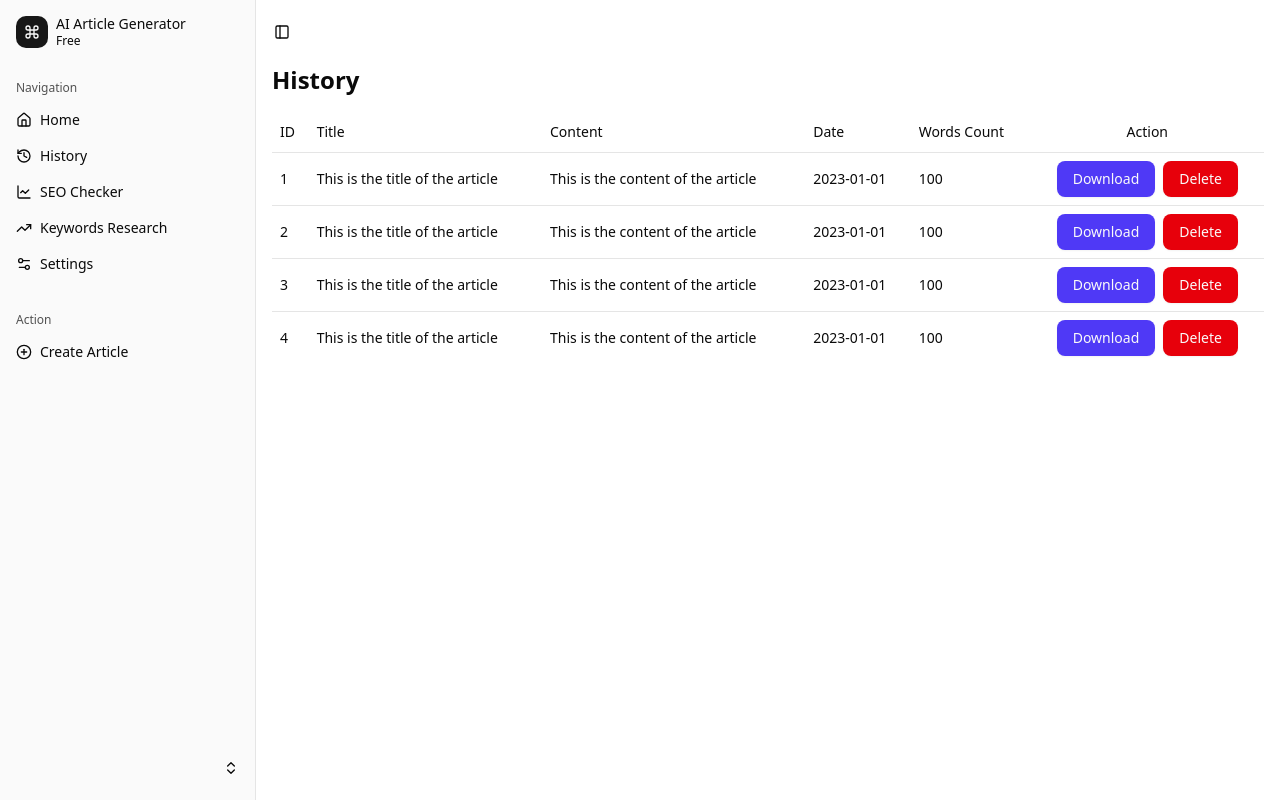
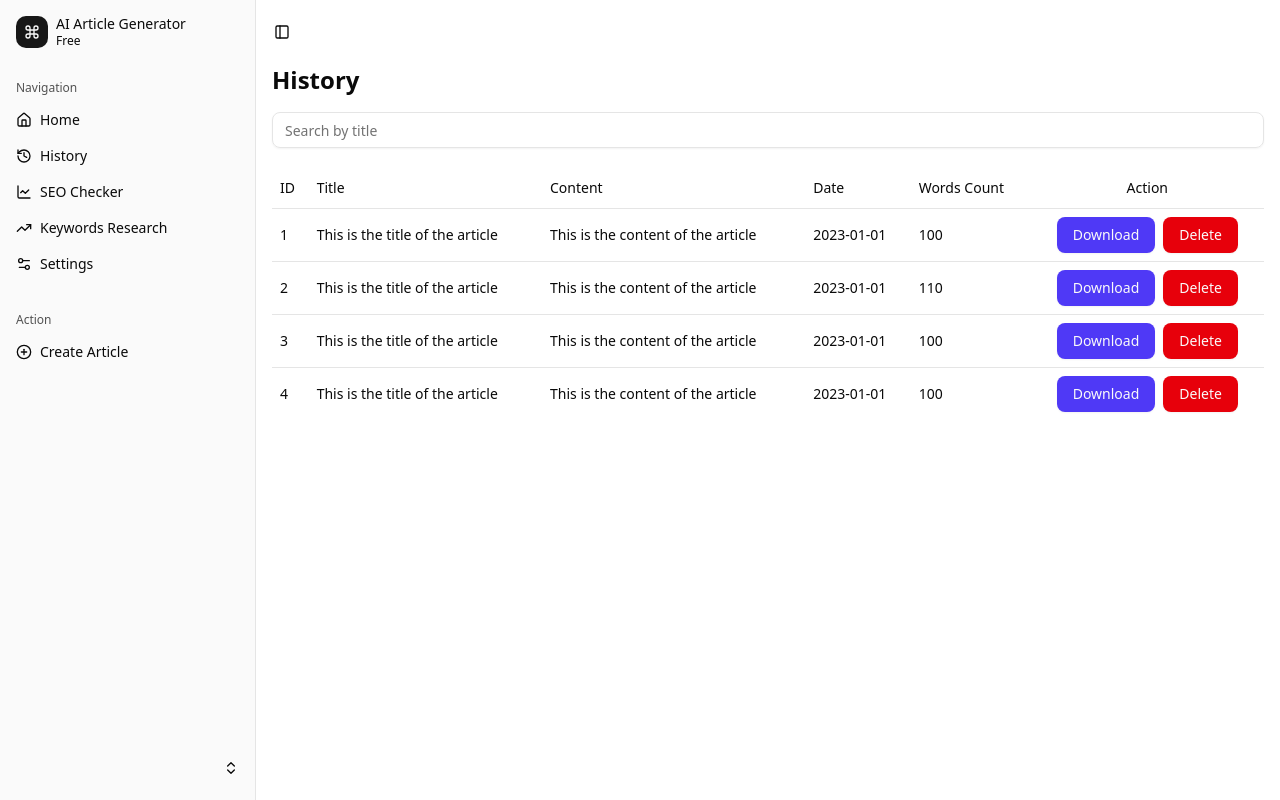
Before and after one commit to BizMavenHub/ai-articles-generated-app, a Next.js app: page /dashboard/history in a window 1280 px wide. Built offline with nearby package versions, Linux system fonts and the light colour scheme; no server answers.

Commit message:
completed filtering history

```diff
--- a/src/app/dashboard/history/page.jsx
+++ b/src/app/dashboard/history/page.jsx
@@ -1,88 +1,12 @@
-import {
-  Table,
-  TableBody,
-  TableCaption,
-  TableCell,
-  TableFooter,
-  TableHead,
-  TableHeader,
-  TableRow,
-} from "@/components/ui/table";
-
-import { Button } from "@/components/ui/button";
-
-const data = [
-  {
-    id: 1,
-    title: "This is the title of the article",
-    content: "This is the content of the article",
-    date: "2023-01-01",
-    wordsCount: 100,
-  },
-  {
-    id: 2,
-    title: "This is the title of the article",
-    content: "This is the content of the article",
-    date: "2023-01-01",
-    wordsCount: 100,
-  },
-  {
-    id: 3,
-    title: "This is the title of the article",
-    content: "This is the content of the article",
-    date: "2023-01-01",
-    wordsCount: 100,
-  },
-  {
-    id: 4,
-    title: "This is the title of the article",
-    content: "This is the content of the article",
-    date: "2023-01-01",
-    wordsCount: 100,
-  },
-];
+import HistoryComponent from "@/components/HistoryComponent";
 
 export default function Page() {
   return (
     <>
       <div className="flex flex-1 flex-col gap-4 p-4 pt-0">
         <h1 className="text-2xl font-semibold">History</h1>
-        <Table className="w-full">
-          <TableHeader>
-            <TableRow>
-              <TableHead className="">ID</TableHead>
-              <TableHead className="">Title</TableHead>
-              <TableHead className="">Content</TableHead>
-              <TableHead className="">Date</TableHead>
-              <TableHead className="">Words Count</TableHead>
-              <TableHead className="text-center">Action</TableHead>
-            </TableRow>
-          </TableHeader>
-          <TableBody>
-            {data.map((article) => {
-              return (
-                <TableRow key={article.id}>
-                  <TableCell className="font-medium">{article.id}</TableCell>
-                  <TableCell>{article.title}</TableCell>
-                  <TableCell>{article.content}</TableCell>
-                  <TableCell>{article.date}</TableCell>
-                  <TableCell>{article.wordsCount}</TableCell>
-                  <TableCell className="justify-center gap-2 flex">
-                    <Button
-                      variant="default"
-                      className="bg-indigo-600 hover:bg-indigo-700"
-                    >
-                      Download
-                    </Button>
-                    <Button className="bg-red-600 hover:bg-red-700">
-                      Delete
-                    </Button>
-                  </TableCell>
-                </TableRow>
-              );
-            })}
-          </TableBody>
-        </Table>
+
+        <HistoryComponent />
       </div>
     </>
   );
--- a/src/app/dashboard/page.jsx
+++ b/src/app/dashboard/page.jsx
@@ -37,9 +37,22 @@ export default function Page() {
       <div className="flex flex-1 flex-col gap-4 p-4 pt-0">
         <h1>Dashboard</h1>
         <div className="grid auto-rows-min gap-4 md:grid-cols-3">
-          <div className="aspect-video rounded-xl bg-muted/50" />
-          <div className="aspect-video rounded-xl bg-muted/50" />
-          <div className="aspect-video rounded-xl bg-muted/50" />
+          <div className="aspect-video rounded-xl bg-muted/50 p-4">
+            <div className="flex justify-between items-center gap-4">
+              <h2 className="text-2xl font-semibold">Total Articles</h2>
+              <img
+                src=""
+                alt="icon"
+                className="w-10 aspect-square bg-muted rounded-2xl"
+              />
+            </div>
+          </div>
+          <div className="aspect-video rounded-xl bg-muted/50 p-4">
+            <h2>Total Articles</h2>
+          </div>
+          <div className="aspect-video rounded-xl bg-muted/50 p-4">
+            <h2>Total Articles</h2>
+          </div>
         </div>
         <div className="min-h-[100vh] flex-1 rounded-xl bg-muted/50 md:min-h-min" />
       </div>
--- /dev/null
+++ b/src/components/HistoryComponent.jsx
@@ -0,0 +1,13 @@
+import React from "react";
+
+import HistorySearchInput from "./history_component/history_search_input";
+
+const HistoryComponent = () => {
+  return (
+    <div className="space-y-5">
+      <HistorySearchInput />
+    </div>
+  );
+};
+
+export default HistoryComponent;
--- /dev/null
+++ b/src/components/history_component/history_search_input.jsx
@@ -0,0 +1,23 @@
+"use client";
+
+import { useState } from "react";
+
+import { Input } from "@/components/ui/input";
+
+import { HistoryContext } from "@/context/historyContext";
+import HistoryTable from "@/components/history_component/history_table";
+
+export default function HistorySearchInput() {
+  const [searchInput, setSearchInput] = useState("");
+
+  return (
+    <HistoryContext.Provider value={searchInput} className="space-y-5">
+      <Input
+        placeholder="Search by title"
+        className="w-full"
+        onChange={(e) => setSearchInput(e.target.value)}
+      />
+      <HistoryTable />
+    </HistoryContext.Provider>
+  );
+}
--- /dev/null
+++ b/src/components/history_component/history_table.jsx
@@ -0,0 +1,97 @@
+"use client";
+
+import { useState, useEffect } from "react";
+
+import { useHistoryContext } from "@/context/historyContext";
+
+import {
+  Table,
+  TableBody,
+  TableCell,
+  TableHead,
+  TableHeader,
+  TableRow,
+} from "@/components/ui/table";
+
+import { Button } from "@/components/ui/button";
+
+const data = [
+  {
+    id: 1,
+    title: "This is the title of the article",
+    content: "This is the content of the article",
+    date: "2023-01-01",
+    wordsCount: 100,
+  },
+  {
+    id: 2,
+    title: "This is the title of the article",
+    content: "This is the content of the article",
+    date: "2023-01-01",
+    wordsCount: 110,
+  },
+  {
+    id: 3,
+    title: "This is the title of the article",
+    content: "This is the content of the article",
+    date: "2023-01-01",
+    wordsCount: 100,
+  },
+  {
+    id: 4,
+    title: "This is the title of the article",
+    content: "This is the content of the article",
+    date: "2023-01-01",
+    wordsCount: 100,
+  },
+];
+
+const HistoryTable = () => {
+  const searchInput = useHistoryContext();
+
+  const filteredArticles = data.filter(
+    (item) =>
+      item.title.toLowerCase().includes(searchInput.toLowerCase()) ||
+      item.content.toLowerCase().includes(searchInput.toLowerCase()) ||
+      item.date.toLowerCase().includes(searchInput.toLowerCase()) ||
+      item.id.toString().includes(searchInput) ||
+      item.wordsCount.toString().includes(searchInput)
+  );
+
+  return (
+    <Table className="w-full">
+      <TableHeader>
+        <TableRow>
+          <TableHead className="">ID</TableHead>
+          <TableHead className="">Title</TableHead>
+          <TableHead className="">Content</TableHead>
+          <TableHead className="">Date</TableHead>
+          <TableHead className="">Words Count</TableHead>
+          <TableHead className="text-center">Action</TableHead>
+        </TableRow>
+      </TableHeader>
+      <TableBody>
+        {filteredArticles.map((article) => (
+          <TableRow key={article.id}>
+            <TableCell className="font-medium">{article.id}</TableCell>
+            <TableCell>{article.title}</TableCell>
+            <TableCell>{article.content}</TableCell>
+            <TableCell>{article.date}</TableCell>
+            <TableCell>{article.wordsCount}</TableCell>
+            <TableCell className="justify-center gap-2 flex">
+              <Button
+                variant="default"
+                className="bg-indigo-600 hover:bg-indigo-700"
+              >
+                Download
+              </Button>
+              <Button className="bg-red-600 hover:bg-red-700">Delete</Button>
+            </TableCell>
+          </TableRow>
+        ))}
+      </TableBody>
+    </Table>
+  );
+};
+
+export default HistoryTable;
--- /dev/null
+++ b/src/context/historyContext.jsx
@@ -0,0 +1,11 @@
+"use client";
+
+import { createContext, useContext } from "react";
+
+export const HistoryContext = createContext(undefined);
+
+export const useHistoryContext = () => {
+  const input = useContext(HistoryContext);
+
+  return input;
+};
```
